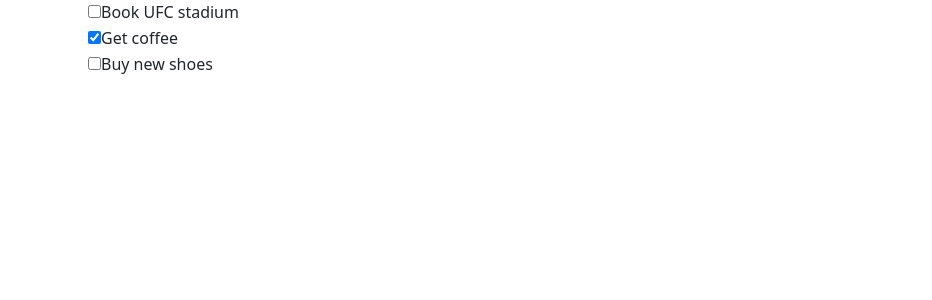
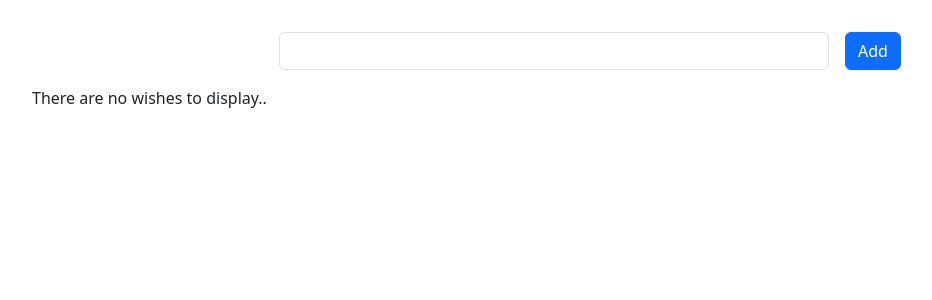
Before and after one commit to hemakas/angular-wishlist, an Angular app: page / in a window 1280 px wide. Shown: the top 300 px of the page, without its empty margins (50-982 px from the left). Built offline with nearby package versions, Linux system fonts and the light colour scheme.

Commit message:
wish item add feature added

```diff
--- a/src/app/app.component.html
+++ b/src/app/app.component.html
@@ -1,4 +1,13 @@
 <div class="container">
+
+  <form class="row mt-3 mb-3 g-3 align-items-center justify-content-center">
+    <div class="col-sm-6">
+      <input type="text" class="form-control" id="newWishText" name="newWishText" value="type here" [(ngModel)]="newWishText">
+    </div>
+    <div class="col-auto">
+      <button type="submit" class="btn btn-primary" (click)="$event.preventDefault; addNewWish()">Add</button>
+    </div>
+  </form>
 
   <div *ngIf="items.length === 0 ; else showItems">
     There are no wishes to display..
@@ -13,7 +22,7 @@
             [checked]="item.isComplete"
             [attr.data-index]="ii"
             (click)="toggleItem(item)"
-            >{{ item.wishText }}
+            >  {{ item.wishText }}
           </label>
         </div>
       </li>
--- a/src/app/app.component.ts
+++ b/src/app/app.component.ts
@@ -8,13 +8,18 @@ import { WishItem } from 'src/shared/models/wishitem';
 })
 
 export class AppComponent {
-  items : WishItem[] = [
-    new WishItem('Book UFC stadium'),
-    new WishItem('Get coffee', true),
-    new WishItem('Buy new shoes')
-  ];
 
-  title = 'wishlist';
+  // wish item array
+  items : WishItem[] = []
+
+  title = 'wishlist'
+  newWishText = ''
+
+  // add new wish function
+  addNewWish() {
+    this.items.push(new WishItem(this.newWishText))
+    this.newWishText = ''
+  }
 
   toggleItem(item: WishItem) {
     item.isComplete = !item.isComplete
--- a/src/app/app.module.ts
+++ b/src/app/app.module.ts
@@ -2,13 +2,15 @@ import { NgModule } from '@angular/core';
 import { BrowserModule } from '@angular/platform-browser';
 
 import { AppComponent } from './app.component';
+import { FormsModule } from '@angular/forms';
 
 @NgModule({
   declarations: [
     AppComponent
   ],
   imports: [
-    BrowserModule
+    BrowserModule,
+    FormsModule
   ],
   providers: [],
   bootstrap: [AppComponent]
```
